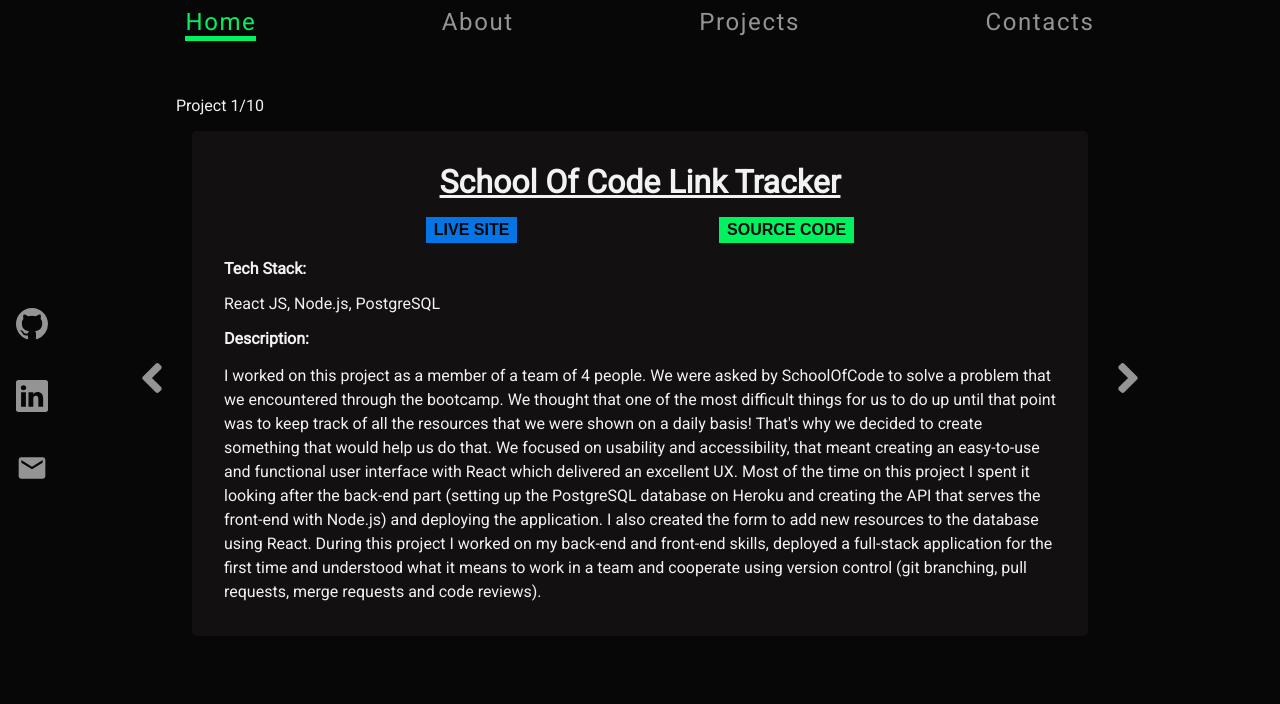
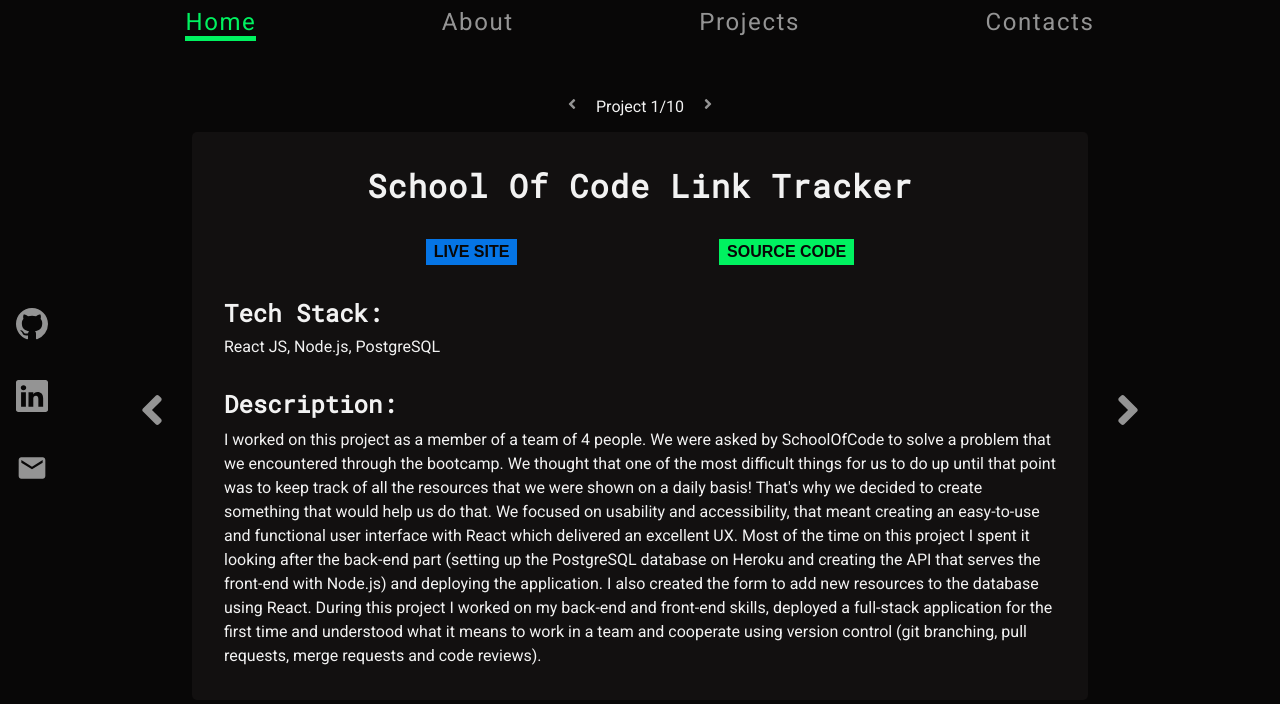
Before and after one commit to ValerioCipolla/portfolio, a Next.js app: page /projects in a window 1280 px wide. Shown: the top 704 px of the page. Built offline with nearby package versions, Linux system fonts and the light colour scheme.

Commit message:
created external buttons

```diff
--- a/Components/Button/index.js
+++ b/Components/Button/index.js
@@ -2,10 +2,26 @@
 import Link from "next/link";
 import * as css from "../../styles/button.module.css";
 
-const Button = ({ text, link, type, setActivePage, toPage, size }) => {
+const Button = ({
+  text,
+  link,
+  color,
+  setActivePage,
+  toPage,
+  size,
+  internal,
+}) => {
   const classes = `${css.button} ${
-    type === "blue" ? css.blueButton : type === "green" ? css.greenButton : null
-  } ${size === "big" ? css.bigButton : css.smallButton}`;
+    color === "blue"
+      ? css.blueButton
+      : color === "green"
+      ? css.greenButton
+      : null
+  } ${
+    size === "big" ? css.bigButton : size === "small" ? css.smallButton : null
+  }`;
+
+  if (internal) {
     return (
       <Link href={link}>
         <button className={classes} onClick={() => setActivePage(toPage)}>
@@ -13,6 +29,13 @@
         </button>
       </Link>
     );
+  } else {
+    return (
+      <a href={link} target="_blank">
+        <button className={classes}>{text}</button>
+      </a>
+    );
+  }
 };
 
 export default Button;
--- a/Components/Project/index.js
+++ b/Components/Project/index.js
@@ -3,30 +3,45 @@
 import * as css from "../../styles/project.module.css";
 import { FaAngleLeft } from "react-icons/fa";
 import { FaAngleRight } from "react-icons/fa";
+import { useWindowSize } from "../../hooks/useWindowSize";
 
-const Project = ({ title, techStack, description }) => {
+const Project = ({ title, techStack, description, sourceLink, liveLink }) => {
+  const windowSize = useWindowSize();
+
   return (
     <>
       <div className={css.container}>
-        <p className={css.projectCounter}>Project 1/10</p>
-        <div className={css.slider}>
+        <div className={css.counterContainer}>
           <div className={css.arrow}>
             <FaAngleLeft />
           </div>
+          <p className={css.projectCounter}>Project 1/10</p>
+          <div className={css.arrow}>
+            <FaAngleRight />
+          </div>
+        </div>
+        <div className={css.slider}>
+          {windowSize.width > 700 && (
+            <div className={css.arrow}>
+              <FaAngleLeft />
+            </div>
+          )}
           <div className={css.card}>
             <h1 className={css.title}>{title}</h1>
             <div className={css.buttonSection}>
-              <Button text="Live site" link="/" type="blue" size="small" />
-              <Button text="Source code" link="/" type="green" size="small" />
+              <Button text="Live site" link={liveLink} color="blue" size="small" />
+              <Button text="Source code" link={sourceLink} color="green" size="small" />
             </div>
-            <h4>Tech Stack:</h4>
+            <h4 className={css.heading}>Tech Stack:</h4>
             <p>{techStack}</p>
-            <h4>Description:</h4>
+            <h4 className={css.heading}>Description:</h4>
             <p className={css.description}>{description}</p>
           </div>
-          <div className={css.arrow}>
-            <FaAngleRight />
-          </div>
+          {windowSize.width > 700 && (
+            <div className={css.arrow}>
+              <FaAngleRight />
+            </div>
+          )}
         </div>
       </div>
     </>
--- a/pages/index.js
+++ b/pages/index.js
@@ -10,18 +10,20 @@
         <Button
           text="See my work"
           link="/projects"
-          type="blue"
+          color="blue"
           setActivePage={setActivePage}
           toPage="projects"
           size="big"
+          internal={true}
         />
         <Button
           text="Get in touch"
           link="/contacts"
-          type="green"
+          color="green"
           setActivePage={setActivePage}
           toPage="contacts"
           size="big"
+          internal={true}
         />
       </div>
     </div>
--- a/pages/projects.js
+++ b/pages/projects.js
@@ -6,7 +6,17 @@
   return (
     <div>
       {projects.map((project) => {
-        return <Project title={project.title} techStack={project.techStack} liveLink={project.liveLink} sourceLink={project.sourceLink} description={project.description}/>
+        return (
+          <Project
+            title={project.title}
+            techStack={project.techStack}
+            liveLink={project.liveLink}
+            sourceLink={project.sourceLink}
+            description={project.description}
+            liveLink={project.liveLink}
+            sourceLink={project.sourceLink}
+          />
+        );
       })}
     </div>
   );
--- a/styles/button.module.css
+++ b/styles/button.module.css
@@ -16,7 +16,7 @@
 
 .button:hover {
   cursor: pointer;
-  transform: translate(0, -0.5rem);
+  text-decoration: underline;
 }
 
 .bigButton {
--- a/styles/project.module.css
+++ b/styles/project.module.css
@@ -14,7 +14,6 @@
   border-radius: 5px;
   display: flex;
   flex-direction: column;
-  gap: 1rem;
 }
 
 .buttonSection {
@@ -24,7 +23,16 @@
 
 .title {
   text-align: center;
-  text-decoration: underline;
+  letter-spacing: 1px;
+  font-family: "Roboto Mono", monospace;
+  margin-bottom: 2rem;
+}
+
+.heading {
+  font-size: 1.5rem;
+  font-family: "Roboto Mono", monospace;
+  margin-top: 2rem;
+  margin-bottom: 0.5rem;
 }
 
 .slider {
@@ -34,10 +42,17 @@
   align-items: center;
 }
 
-.projectCounter {
-  padding-left: 3rem;
+.counterContainer {
+  display: flex;
+  flex-direction: row;
+  justify-content: center;
+  align-items: center;
 }
 
+.counterContainer .arrow {
+  font-size: 1rem;
+  margin: 0 1rem;
+}
 .arrow {
   font-size: 3rem;
   opacity: 0.6;
@@ -53,7 +68,11 @@
 
 @media (max-width: 700px) {
   .container {
-    width: 100%;
+    width: 90%;
     padding-top: 0;
   }
+
+  .arrow {
+    opacity: 1;
+  }
 }
--- a/styles/sidebar.module.css
+++ b/styles/sidebar.module.css
@@ -21,7 +21,6 @@
 }
 
 .icon:hover {
-  transform: scale(1.5);
   cursor: pointer;
 }
 
```
Lines whose indentation alone changed are shown as unchanged.
